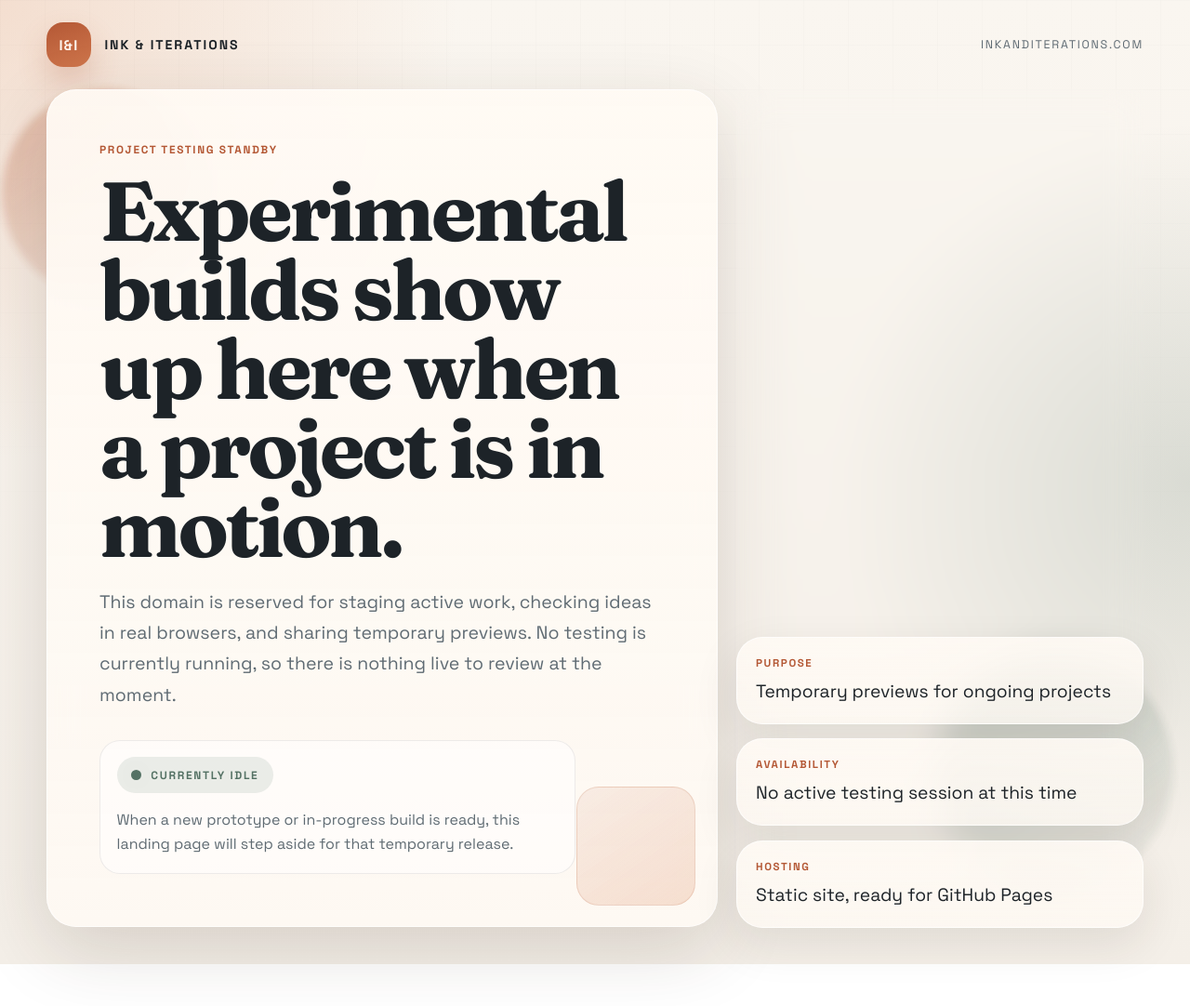
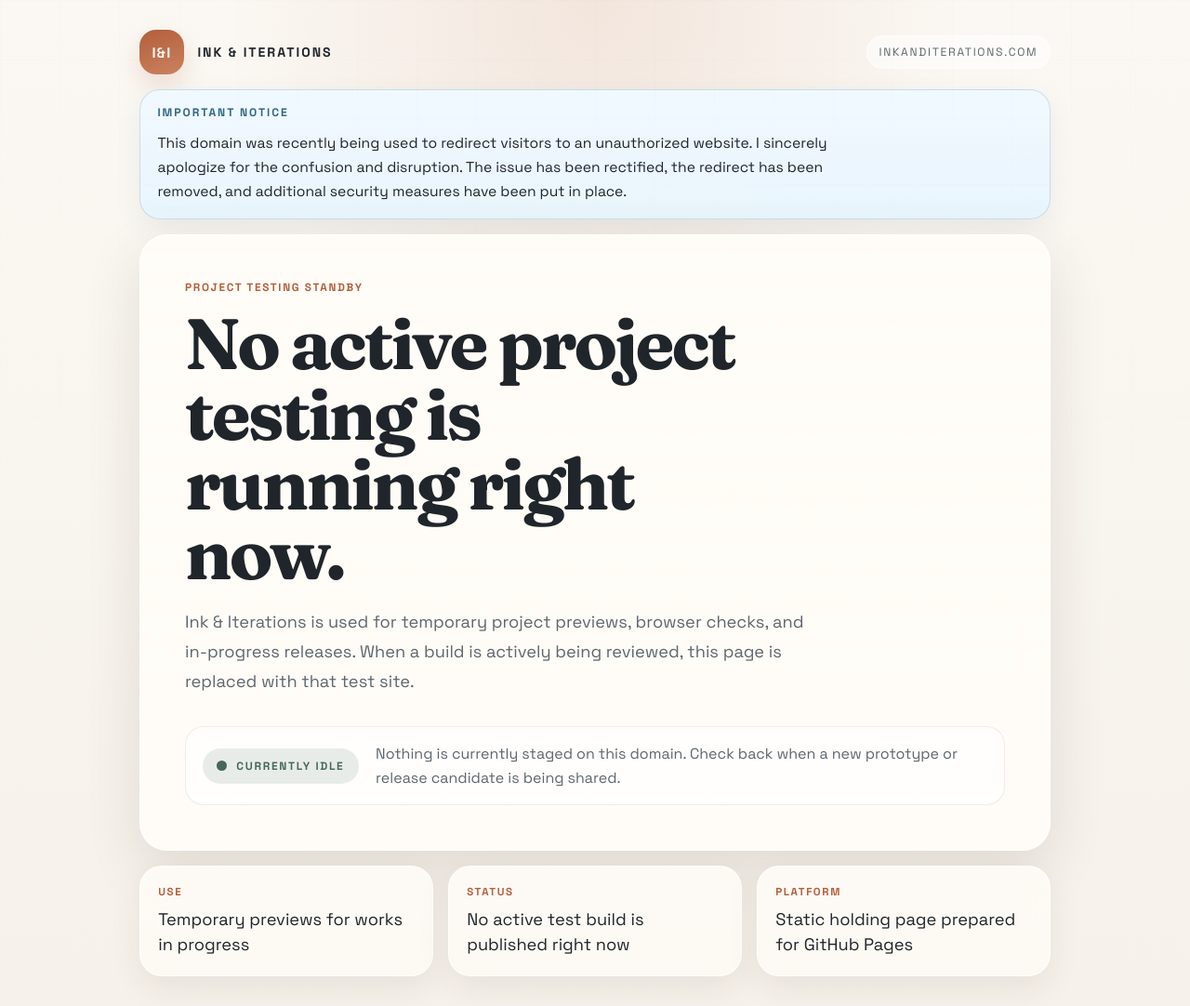
Before and after one commit to AAM77/default_testing_site, a plain HTML site: page index.html in a window 1280 px wide. Shown: the whole page at 93% size. Before the commit the page ends 1037 px from the top, so only its background shows below. Drawn offline with Linux system fonts and the light colour scheme.

Commit message:
Clean up and add informational note to clear up confusion

```diff
--- a/index.html
+++ b/index.html
@@ -3,7 +3,7 @@
   <head>
     <meta charset="UTF-8" />
     <meta name="viewport" content="width=device-width, initial-scale=1.0" />
-    <meta name="theme-color" content="#f4efe8" />
+    <meta name="theme-color" content="#f6f1ea" />
     <title>Ink &amp; Iterations</title>
     <meta
       name="description"
@@ -19,9 +19,6 @@
   </head>
   <body>
     <div class="page-shell">
-      <div class="ambient ambient-left" aria-hidden="true"></div>
-      <div class="ambient ambient-right" aria-hidden="true"></div>
-
       <header class="site-header">
         <a class="brand-mark" href="./" aria-label="Ink and Iterations home">
           <span class="brand-initials">I&amp;I</span>
@@ -30,14 +27,24 @@
         <p class="domain-label">inkanditerations.com</p>
       </header>
 
+      <section class="security-notice" aria-label="Important security notice">
+        <p class="security-label">Important Notice</p>
+        <p class="security-copy">
+          This domain was recently being used to redirect visitors to an
+          unauthorized website. I sincerely apologize for the confusion and
+          disruption. The issue has been rectified, the redirect has been
+          removed, and additional security measures have been put in place.
+        </p>
+      </section>
+
       <main class="hero-layout">
         <section class="hero-panel">
           <p class="eyebrow">Project Testing Standby</p>
-          <h1>Experimental builds show up here when a project is in motion.</h1>
+          <h1>No active project testing is running right now.</h1>
           <p class="lead">
-            This domain is reserved for staging active work, checking ideas in
-            real browsers, and sharing temporary previews. No testing is
-            currently running, so there is nothing live to review at the moment.
+            Ink &amp; Iterations is used for temporary project previews, browser
+            checks, and in-progress releases. When a build is actively being
+            reviewed, this page is replaced with that test site.
           </p>
 
           <div class="status-block">
@@ -46,24 +53,24 @@
               Currently idle
             </div>
             <p class="status-copy">
-              When a new prototype or in-progress build is ready, this landing
-              page will step aside for that temporary release.
+              Nothing is currently staged on this domain. Check back when a new
+              prototype or release candidate is being shared.
             </p>
           </div>
         </section>
 
         <aside class="info-panel" aria-label="Site details">
           <div class="info-card">
-            <p class="info-label">Purpose</p>
-            <p class="info-value">Temporary previews for ongoing projects</p>
+            <p class="info-label">Use</p>
+            <p class="info-value">Temporary previews for works in progress</p>
           </div>
           <div class="info-card">
-            <p class="info-label">Availability</p>
-            <p class="info-value">No active testing session at this time</p>
+            <p class="info-label">Status</p>
+            <p class="info-value">No active test build is published right now</p>
           </div>
           <div class="info-card">
-            <p class="info-label">Hosting</p>
-            <p class="info-value">Static site, ready for GitHub Pages</p>
+            <p class="info-label">Platform</p>
+            <p class="info-value">Static holding page prepared for GitHub Pages</p>
           </div>
         </aside>
       </main>
--- a/styles.css
+++ b/styles.css
@@ -1,17 +1,17 @@
 :root {
-  --bg: #f4efe8;
-  --bg-deep: #e6d9c8;
-  --panel: rgba(255, 250, 244, 0.84);
-  --panel-strong: rgba(255, 250, 244, 0.94);
-  --ink: #1d2328;
-  --muted: #5f6b73;
-  --line: rgba(29, 35, 40, 0.08);
-  --accent: #b45835;
-  --accent-soft: #dd8a5d;
-  --signal: #547164;
-  --shadow: 0 24px 80px rgba(53, 39, 27, 0.16);
-  --radius-lg: 32px;
-  --radius-md: 22px;
+  --bg: #f6f1ea;
+  --panel: rgba(255, 252, 247, 0.9);
+  --panel-strong: rgba(255, 252, 247, 0.97);
+  --ink: #1f252a;
+  --muted: #5d676e;
+  --line: rgba(31, 37, 42, 0.08);
+  --accent: #b35e3b;
+  --alert: #2e6785;
+  --alert-soft: rgba(96, 165, 205, 0.18);
+  --signal: #46685a;
+  --shadow: 0 20px 60px rgba(55, 40, 26, 0.12);
+  --radius-lg: 30px;
+  --radius-md: 20px;
 }
 
 *,
@@ -31,9 +31,8 @@ body {
   font-family: "Space Grotesk", sans-serif;
   color: var(--ink);
   background:
-    radial-gradient(circle at top left, rgba(221, 138, 93, 0.22), transparent 30%),
-    radial-gradient(circle at right center, rgba(84, 113, 100, 0.18), transparent 28%),
-    linear-gradient(180deg, #faf6f0 0%, var(--bg) 100%);
+    radial-gradient(circle at top, rgba(179, 94, 59, 0.12), transparent 32%),
+    linear-gradient(180deg, #fbf8f3 0%, var(--bg) 100%);
 }
 
 body::before {
@@ -41,44 +40,51 @@ body::before {
   position: fixed;
   inset: 0;
   background-image:
-    linear-gradient(rgba(29, 35, 40, 0.03) 1px, transparent 1px),
-    linear-gradient(90deg, rgba(29, 35, 40, 0.03) 1px, transparent 1px);
-  background-size: 3rem 3rem;
-  -webkit-mask-image: linear-gradient(180deg, rgba(0, 0, 0, 0.4), transparent 82%);
-  mask-image: linear-gradient(180deg, rgba(0, 0, 0, 0.4), transparent 82%);
+    linear-gradient(rgba(31, 37, 42, 0.025) 1px, transparent 1px),
+    linear-gradient(90deg, rgba(31, 37, 42, 0.025) 1px, transparent 1px);
+  background-size: 4rem 4rem;
+  -webkit-mask-image: linear-gradient(180deg, rgba(0, 0, 0, 0.3), transparent 88%);
+  mask-image: linear-gradient(180deg, rgba(0, 0, 0, 0.3), transparent 88%);
   pointer-events: none;
 }
 
 .page-shell {
-  position: relative;
-  isolation: isolate;
-  width: min(1180px, calc(100% - 2rem));
+  display: grid;
+  align-content: center;
+  width: min(980px, calc(100% - 2rem));
+  min-height: 100vh;
   margin: 0 auto;
-  padding: 1rem 0 2.5rem;
+  padding: clamp(1rem, 3vw, 2rem) 0;
 }
 
-.ambient {
-  position: absolute;
-  border-radius: 999px;
-  filter: blur(4px);
-  opacity: 0.9;
-  pointer-events: none;
+.security-notice {
+  display: grid;
+  gap: 0.8rem;
+  margin-bottom: 1rem;
+  padding: 1rem 1.15rem;
+  border: 1px solid rgba(46, 103, 133, 0.18);
+  border-radius: 22px;
+  background:
+    linear-gradient(180deg, rgba(241, 249, 255, 0.98), rgba(233, 245, 253, 0.94)),
+    var(--alert-soft);
+  box-shadow: 0 10px 28px rgba(46, 103, 133, 0.08);
 }
 
-.ambient-left {
-  top: 6rem;
-  left: -3rem;
-  width: clamp(7rem, 18vw, 14rem);
-  height: clamp(7rem, 18vw, 14rem);
-  background: linear-gradient(145deg, rgba(180, 88, 53, 0.34), rgba(180, 88, 53, 0.06));
+.security-label {
+  margin: 0;
+  color: var(--alert);
+  font-size: 0.76rem;
+  font-weight: 700;
+  letter-spacing: 0.16em;
+  text-transform: uppercase;
 }
 
-.ambient-right {
-  right: -2rem;
-  bottom: 5rem;
-  width: clamp(8rem, 20vw, 16rem);
-  height: clamp(8rem, 20vw, 16rem);
-  background: linear-gradient(145deg, rgba(84, 113, 100, 0.3), rgba(84, 113, 100, 0.05));
+.security-copy {
+  margin: 0;
+  max-width: 72ch;
+  font-size: 0.98rem;
+  line-height: 1.65;
+  color: var(--ink);
 }
 
 .site-header {
@@ -86,7 +92,7 @@ body::before {
   align-items: center;
   justify-content: space-between;
   gap: 1rem;
-  padding: 0.5rem 0 1.5rem;
+  padding: 0 0 1rem;
 }
 
 .brand-mark {
@@ -104,12 +110,12 @@ body::before {
   width: 3rem;
   height: 3rem;
   border-radius: 18px;
-  background: linear-gradient(160deg, var(--accent) 0%, #cf764c 100%);
+  background: linear-gradient(160deg, var(--accent) 0%, #cb825f 100%);
   color: #fff7f1;
   font-size: 0.96rem;
   font-weight: 700;
   letter-spacing: 0.08em;
-  box-shadow: 0 16px 32px rgba(180, 88, 53, 0.24);
+  box-shadow: 0 12px 28px rgba(179, 94, 59, 0.18);
 }
 
 .brand-name,
@@ -128,42 +134,26 @@ body::before {
 
 .domain-label {
   margin: 0;
-  font-size: 0.78rem;
+  padding: 0.55rem 0.8rem;
+  border: 1px solid rgba(255, 255, 255, 0.72);
+  border-radius: 999px;
+  background: rgba(255, 255, 255, 0.5);
+  font-size: 0.76rem;
   color: var(--muted);
 }
 
 .hero-layout {
   display: grid;
-  grid-template-columns: minmax(0, 1.35fr) minmax(18rem, 0.82fr);
-  gap: 1.25rem;
-  align-items: stretch;
-}
-
-.hero-panel,
-.info-panel {
-  backdrop-filter: blur(18px);
+  gap: 1rem;
 }
 
 .hero-panel {
-  position: relative;
-  overflow: hidden;
-  padding: clamp(1.6rem, 5vw, 3.5rem);
-  border: 1px solid rgba(255, 255, 255, 0.7);
+  padding: clamp(1.5rem, 4vw, 3rem);
+  border: 1px solid rgba(255, 255, 255, 0.75);
   border-radius: var(--radius-lg);
   background: linear-gradient(180deg, var(--panel-strong) 0%, var(--panel) 100%);
   box-shadow: var(--shadow);
-  animation: rise-in 700ms cubic-bezier(0.22, 1, 0.36, 1) both;
-}
-
-.hero-panel::after {
-  content: "";
-  position: absolute;
-  inset: auto 1.4rem 1.4rem auto;
-  width: clamp(4rem, 14vw, 8rem);
-  height: clamp(4rem, 14vw, 8rem);
-  border-radius: 24px;
-  border: 1px solid rgba(180, 88, 53, 0.16);
-  background: linear-gradient(145deg, rgba(180, 88, 53, 0.08), rgba(221, 138, 93, 0.24));
+  backdrop-filter: blur(14px);
 }
 
 .eyebrow {
@@ -175,43 +165,45 @@ body::before {
 
 h1 {
   margin: 0;
-  max-width: 12ch;
+  max-width: 11ch;
   font-family: "Fraunces", serif;
-  font-size: clamp(2.7rem, 7vw, 5.9rem);
-  line-height: 0.95;
+  font-size: clamp(2.6rem, 6vw, 5.2rem);
+  line-height: 0.98;
   letter-spacing: -0.04em;
 }
 
 .lead {
-  max-width: 62ch;
-  margin: 1.35rem 0 0;
-  font-size: clamp(1rem, 1.1rem + 0.2vw, 1.22rem);
-  line-height: 1.7;
+  max-width: 58ch;
+  margin: 1.25rem 0 0;
+  font-size: clamp(1rem, 1rem + 0.22vw, 1.14rem);
+  line-height: 1.75;
   color: var(--muted);
 }
 
 .status-block {
   display: grid;
-  gap: 1rem;
-  max-width: 32rem;
+  grid-template-columns: auto 1fr;
+  align-items: center;
+  gap: 1rem 1.15rem;
+  max-width: 100%;
   margin-top: 2rem;
-  padding: 1.1rem;
+  padding: 1rem 1.1rem;
   border-radius: var(--radius-md);
   border: 1px solid var(--line);
-  background: rgba(255, 255, 255, 0.5);
+  background: rgba(255, 255, 255, 0.56);
 }
 
 .status-pill {
   display: inline-flex;
   align-items: center;
   gap: 0.65rem;
-  width: fit-content;
   padding: 0.7rem 0.95rem;
   border-radius: 999px;
-  background: rgba(84, 113, 100, 0.12);
+  background: rgba(70, 104, 90, 0.12);
   color: var(--signal);
   font-size: 0.75rem;
   font-weight: 700;
+  white-space: nowrap;
 }
 
 .status-dot {
@@ -219,37 +211,28 @@ h1 {
   height: 0.7rem;
   border-radius: 999px;
   background: var(--signal);
-  box-shadow: 0 0 0 0 rgba(84, 113, 100, 0.45);
-  animation: pulse 1.9s infinite;
 }
 
 .status-copy {
   margin: 0;
   color: var(--muted);
-  line-height: 1.65;
+  line-height: 1.6;
 }
 
 .info-panel {
   display: grid;
+  grid-template-columns: repeat(3, minmax(0, 1fr));
   gap: 1rem;
-  align-content: end;
 }
 
 .info-card {
-  padding: 1.25rem;
-  border: 1px solid rgba(255, 255, 255, 0.7);
-  border-radius: 28px;
-  background: linear-gradient(180deg, rgba(255, 250, 244, 0.9), rgba(255, 250, 244, 0.76));
-  box-shadow: 0 18px 48px rgba(53, 39, 27, 0.1);
-  animation: drift-in 760ms cubic-bezier(0.22, 1, 0.36, 1) both;
-}
-
-.info-card:nth-child(2) {
-  animation-delay: 80ms;
-}
-
-.info-card:nth-child(3) {
-  animation-delay: 160ms;
+  padding: 1.2rem;
+  min-height: 100%;
+  border: 1px solid rgba(255, 255, 255, 0.72);
+  border-radius: 24px;
+  background: linear-gradient(180deg, rgba(255, 252, 247, 0.88), rgba(255, 252, 247, 0.7));
+  box-shadow: 0 12px 34px rgba(55, 40, 26, 0.08);
+  backdrop-filter: blur(14px);
 }
 
 .info-label {
@@ -261,75 +244,49 @@ h1 {
 
 .info-value {
   margin: 0;
-  font-size: clamp(1.02rem, 0.98rem + 0.28vw, 1.22rem);
-  line-height: 1.45;
-}
-
-@keyframes rise-in {
-  from {
-    opacity: 0;
-    transform: translateY(22px);
-  }
-
-  to {
-    opacity: 1;
-    transform: translateY(0);
-  }
-}
-
-@keyframes drift-in {
-  from {
-    opacity: 0;
-    transform: translateY(24px) scale(0.98);
-  }
-
-  to {
-    opacity: 1;
-    transform: translateY(0) scale(1);
-  }
-}
-
-@keyframes pulse {
-  0% {
-    box-shadow: 0 0 0 0 rgba(84, 113, 100, 0.42);
-  }
-
-  70% {
-    box-shadow: 0 0 0 10px rgba(84, 113, 100, 0);
-  }
-
-  100% {
-    box-shadow: 0 0 0 0 rgba(84, 113, 100, 0);
-  }
+  font-size: clamp(1rem, 0.98rem + 0.22vw, 1.14rem);
+  line-height: 1.5;
 }
 
 @media (max-width: 860px) {
   .page-shell {
-    width: min(100% - 1rem, 1180px);
+    width: min(100% - 1rem, 980px);
   }
 
-  .site-header {
-    padding-bottom: 1rem;
+  h1 {
+    max-width: 12ch;
   }
 
-  .hero-layout {
+  .info-panel {
+    grid-template-columns: repeat(2, minmax(0, 1fr));
+  }
+}
+
+@media (max-width: 720px) {
+  .info-panel {
     grid-template-columns: 1fr;
   }
 
-  .info-panel {
-    grid-template-columns: repeat(3, minmax(0, 1fr));
-    align-content: start;
+  .status-block {
+    grid-template-columns: 1fr;
+    align-items: start;
   }
 }
 
 @media (max-width: 640px) {
   .page-shell {
-    padding-bottom: 1.5rem;
+    align-content: start;
+  }
+
+  .security-notice {
+    padding: 0.95rem 1rem;
+    border-radius: 18px;
   }
 
   .site-header {
     flex-direction: column;
     align-items: flex-start;
+    padding-bottom: 0.9rem;
   }
 
   .brand-mark {
@@ -343,24 +300,26 @@ h1 {
   }
 
   .hero-panel {
-    border-radius: 26px;
+    border-radius: 24px;
     padding: 1.35rem;
   }
 
   h1 {
-    max-width: 11ch;
+    max-width: 100%;
+    font-size: clamp(2.2rem, 10vw, 3.4rem);
   }
 
   .status-block {
     padding: 1rem;
   }
 
-  .info-panel {
-    grid-template-columns: 1fr;
+  .domain-label {
+    width: 100%;
+    text-align: center;
   }
 
   .info-card {
-    border-radius: 24px;
+    border-radius: 20px;
   }
 }
 
```
